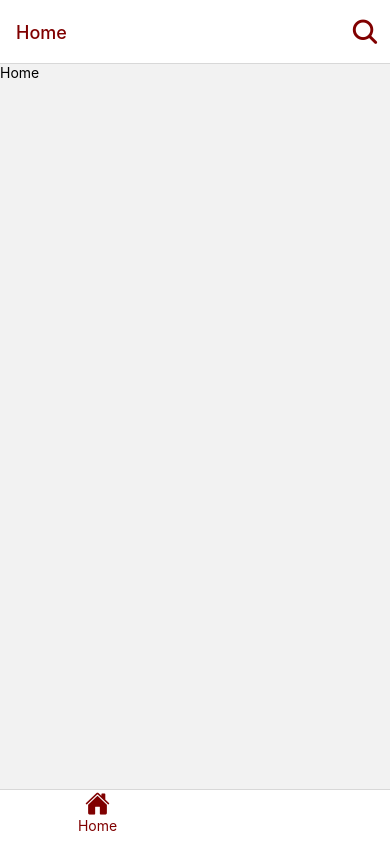
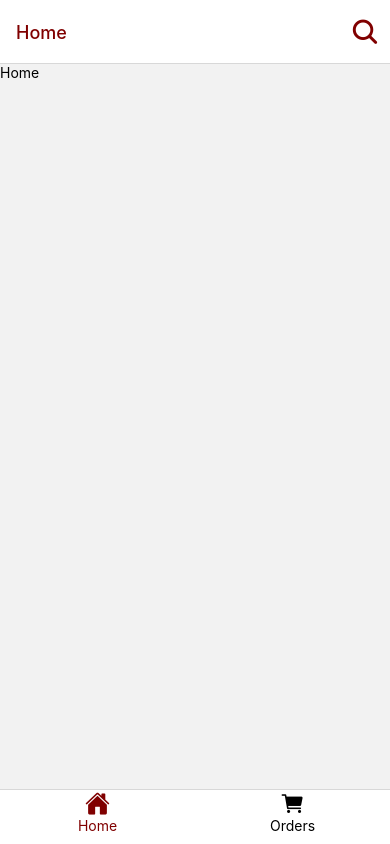
Before and after one commit to Liliose/ntuma-app-frontend, a React Native app: screen /Home in a window 390 px wide. Built offline with nearby package versions, Linux system fonts and the light colour scheme.

Commit message:
vector icons config

```diff
--- a/package.json
+++ b/package.json
@@ -26,6 +26,7 @@
     "react-native-keyboard-aware-scroll-view": "^0.9.5",
     "react-native-linear-gradient": "^2.6.2",
     "react-native-modal": "^13.0.1",
+    "react-native-pager-view": "^6.1.2",
     "react-native-restart": "^0.0.27",
     "react-native-safe-area-context": "^4.5.0",
     "react-native-screens": "^3.19.0",
--- a/src/navigation/index.tsx
+++ b/src/navigation/index.tsx
@@ -38,7 +38,7 @@ function Navigation() {
   const HomeTabs = ({navigation}: INavigationProp) => {
     const {email} = useSelector((state: RootState) => state.user);
     const [activeColor, setActiveColor] = useState(APP_COLORS.MAROON);
-    const [inactiveColor, setInactiveColor] = useState(APP_COLORS.WHITE);
+    const [inactiveColor, setInactiveColor] = useState(APP_COLORS.BLACK);
     return (
       <Tab.Navigator
         initialRouteName="Home"
```
Also changed, not shown: 1 other file (tests, documents, lock files or other folders).
